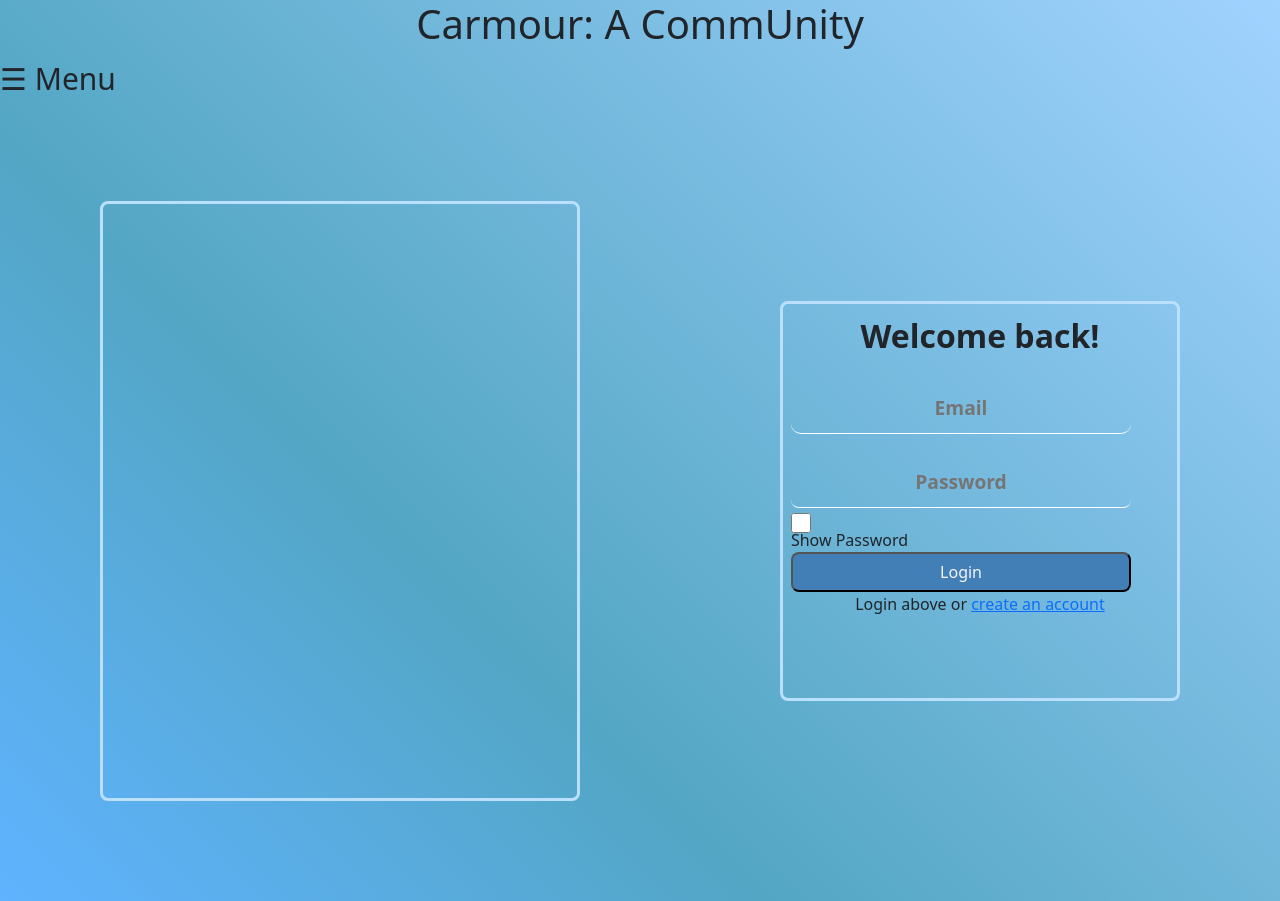
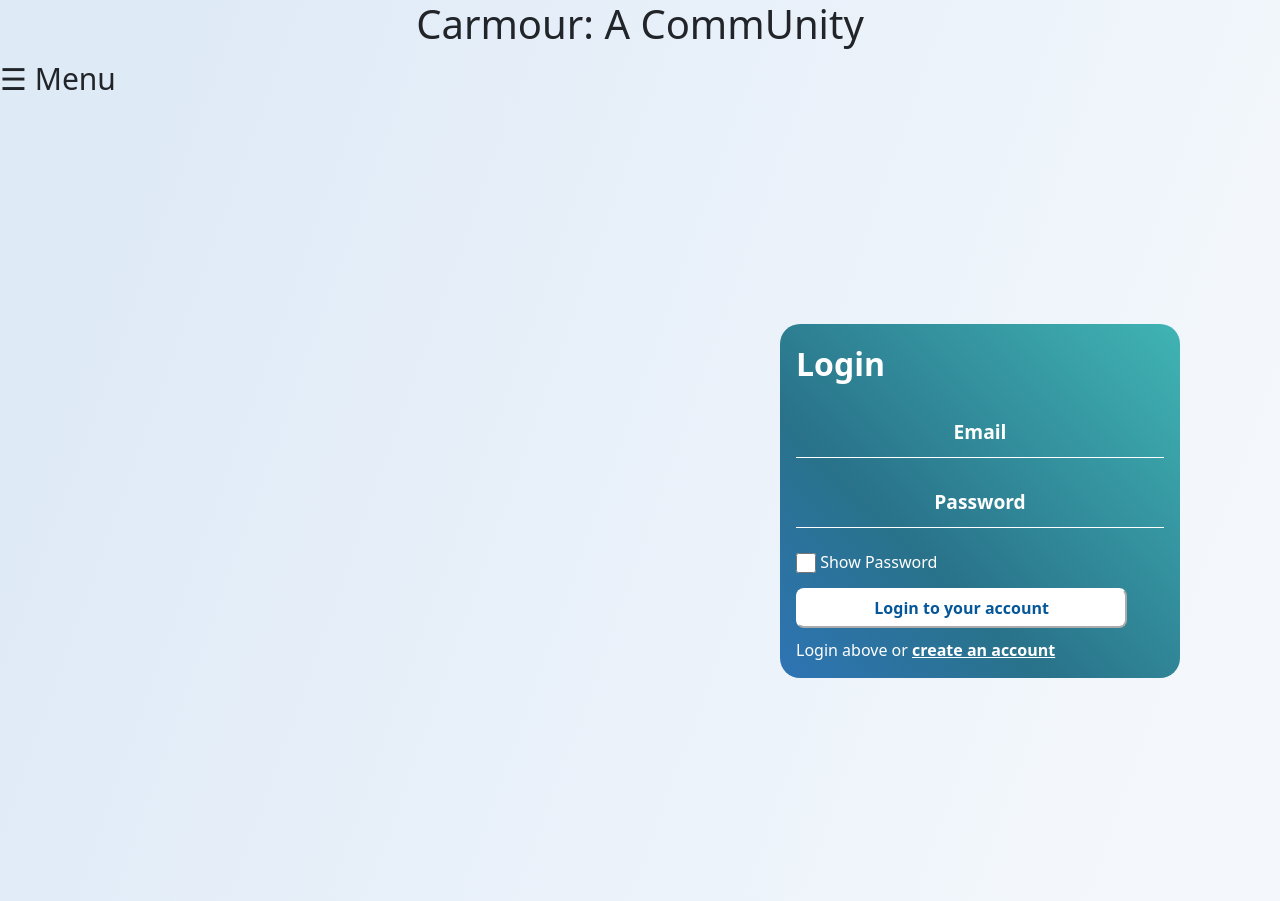
Before and after one commit to pablo-romeroclavijo/CommunityProject, a plain HTML site: page client/index.html in a window 1280 px wide. Drawn offline with nearby package versions, Linux system fonts and the light colour scheme.

Commit message:
added stling for login box

```diff
--- a/client/assets/index.css
+++ b/client/assets/index.css
@@ -5,8 +5,8 @@ h1 {
 }
 
 body {
-  background: linear-gradient(45deg, #5fb3ff 0%, rgb(83, 166, 196) 35%, #a1d3ff 100%);
-  /* font-family: ;*/
+  background: linear-gradient(109.6deg, rgb(223, 234, 247) 11.2%, rgb(244, 248, 252) 91.1%);
+  min-height: 100%;
 }
 
 
@@ -20,18 +20,9 @@ body {
 	width: 50%;
   height: 100px;
 	margin: 100px;
-  border-radius: 8px;
-	border: 3px solid #bbdfff;
 	background-color: transparent;
 }
 
-.welcomeHeader {
-align-self: center;
-}
-
-.subheader{
-  align-self: center;
-}
 
 .flexbox-image-login{
     height: 600px;
@@ -40,8 +31,7 @@ align-self: center;
 
 .flexbox-login-array{
     width: 500px;
-    height: 400px;
-
+    height: 100%;
 }
 
 .flexbox-container{
@@ -55,39 +45,46 @@ align-self: center;
 .login-array{
     display: flex;
     flex-direction: column;
-    justify-content: space-between;
-    align-items: flex-start;
-    padding: 0.5rem
+    padding: 1rem;
+    background: linear-gradient(45deg, #2e74b5 0%, rgb(41, 114, 138) 35%, #40b4b4 100%);
+    color: white;
+    width: 100%;
+    border-radius: 20px;
 }
 
 
 
 .mailInput{
-    /* border-radius: 8px;
-    width: 90%;
-    height: 40px;
-    font-size: 1pc;
-     */ font-weight: bold; /* Make the font bold */
+
+  font-weight: bold; /* Make the font bold */
   font-size: 1.2rem; /* Set the font size */
   padding: 10px; /* Add padding for spacing */
   border: none; /* Remove the border */
   background-color: transparent ; /* Set the background color */
-  border-radius: 10px; /* Rounded corners */
   text-align: center;
-  width: 90%;
+  width: 100%;
   border-bottom: 1px solid white;
+  margin-bottom: 20px;
+  color: white;
 }
 
 .hidden{
   color: transparent
 }
 
+
+::placeholder {
+  color: white;
+}
 .loginButton{
     border-radius: 8px;
+    border-color: white;
     height: 40px;
     width: 90%;
-    background-color: #437fb7;;
-    color: whitesmoke
+    background-color: #ffffff;;
+    color: rgb(6, 87, 154);
+    font-weight: bold;
+    margin-bottom: 10px;
 }
 
 .passwordInput{
@@ -96,10 +93,11 @@ align-self: center;
   padding: 10px; /* Add padding for spacing */
   border: none; /* Remove the border */
   background-color: transparent ; /* Set the background color#d7ecff; */
-  border-radius: 10px; /* Rounded corners */
   text-align: center;
-  width: 90%;
+  width: 100%;
   border-bottom: 1px solid white;
+  margin-bottom: 20px;
+  color: white;
 }
 
 .showPassword{
@@ -107,6 +105,7 @@ align-self: center;
     width: 20px;
     position:relative;
     top: 5px;
+    margin-bottom: 20px;
 }
 
   .circle {
@@ -140,6 +139,8 @@ align-self: center;
 .welcomeHeader{
   font-size: 2pc;
   font-weight: bold;
+  padding-bottom: 20px;
+
 }
 
 
@@ -243,6 +244,11 @@ align-self: center;
   height: 25px;
   width: 25px;
   cursor: pointer
+}
+
+.whiteLink{
+  color: white;
+  font-weight: bold;
 }
 
 .search-container {
--- a/client/index.html
+++ b/client/index.html
@@ -12,7 +12,7 @@
     <script defer src = "./assets/index.js"></script>
 
 </head>
-<body>
+<body height:100%>
     <h1>Carmour: A CommUnity</h1>
     <div id="mySidenav" class="sidenav">
         <a href="javascript:void(0)" class="closebtn" onclick="closeNav()">&times;</a>
@@ -27,20 +27,19 @@
         <div class = "flexbox-item flexbox-image-login"></div>
         <div class = "flexbox-item flexbox-login-array">
             <div class = "login-array">
-                <div class = "welcomeHeader">Welcome back!</div>
-                <div class = "hidden">hi</div>
+                <div class = "welcomeHeader">Login</div>
 
                     <label id ="emailInput" for="email_input"></label>
-
-
                     <input class = "mailInput" type="text" id="email" name="email" placeholder = "Email">
 
-                <div class = "hidden">hi</div>
                     <label id ="passInput" for="password_input"></label>
-                    <input class = "passwordInput" type="password" id="password" name="password" placeholder = "Password" style = "border-radius: 8px">
-                    <input class = "showPassword" type = "checkbox" onclick = "revealPassword()" > Show Password
-                <button class = "loginButton">Login</button>
-                <div class = "subheader">Login above or <a href="register.html">create an account</a></div>
+                    <input class = "passwordInput" type="password" id="password" name="password" placeholder = "Password">
+                    <label>
+                        <input class="showPassword" type="checkbox" onclick="revealPassword()">
+                        Show Password
+                      </label>
+                <button class = "loginButton">Login to your account</button>
+                <div class = "subheader">Login above or <a href="register.html" class="whiteLink">create an account</a></div>
         </div>
         </div>
     </div>
```
